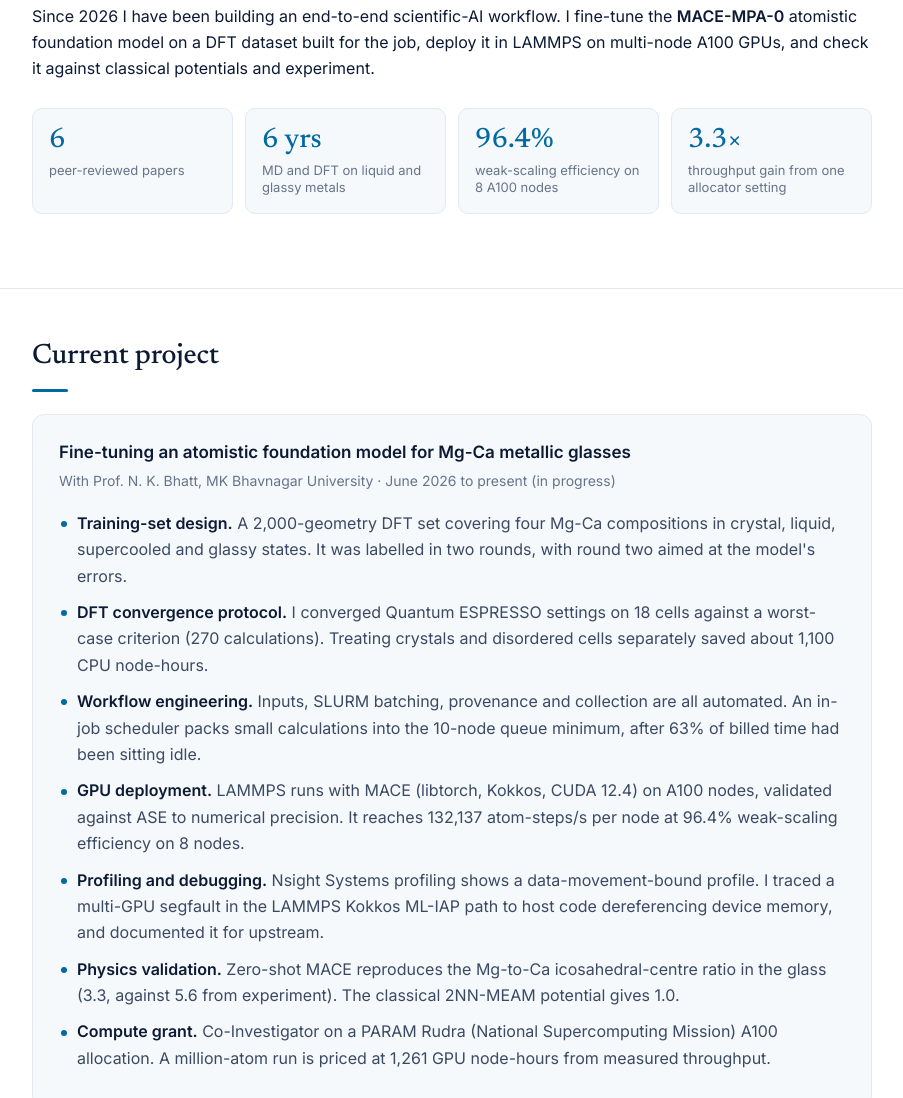
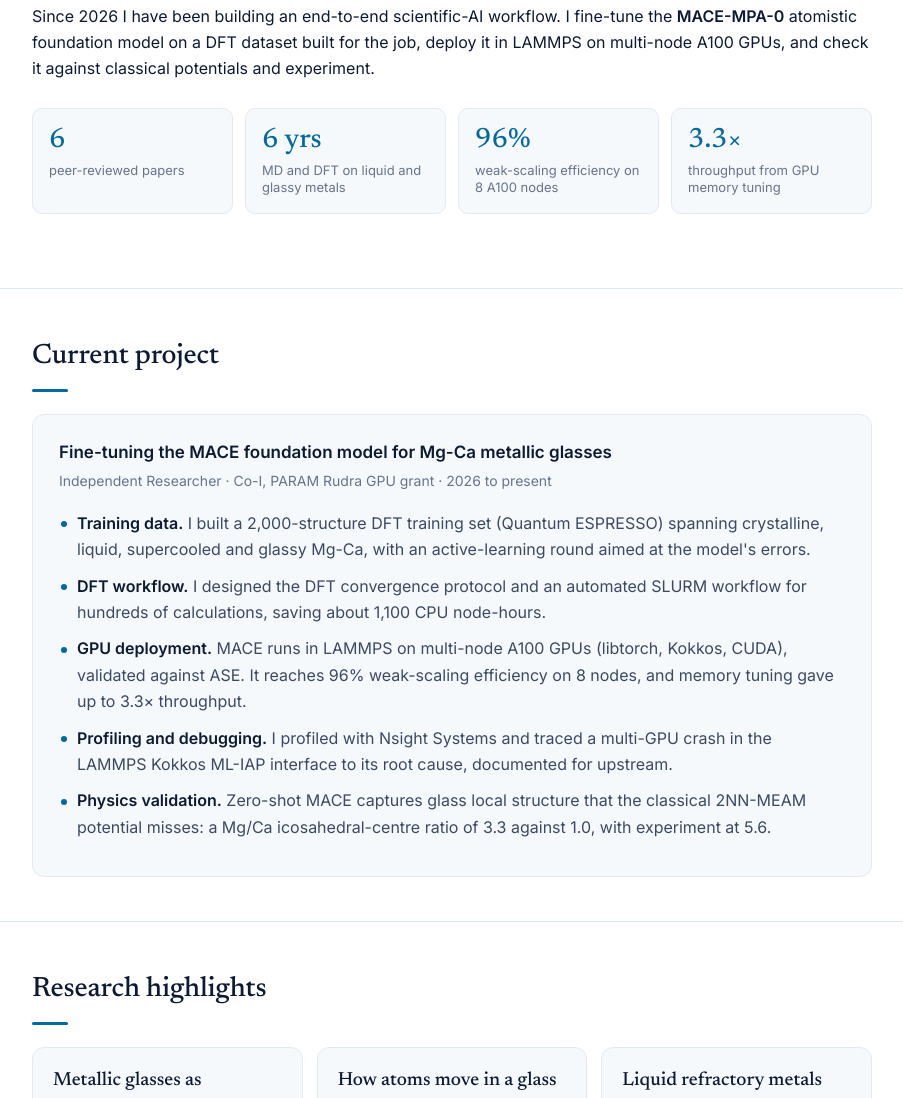
Before and after one commit to anjali-shankar/anjali-shankar.github.io, a plain HTML site: page index.html in a window 1280 px wide. Shown: the part 836-1934 px from the top of the page, without its empty margins (188-1091 px from the left). Drawn offline with Linux system fonts and the light colour scheme.

Commit message:
Update CV and project section to latest CV

```diff
--- a/index.html
+++ b/index.html
@@ -287,8 +287,8 @@ header.hero + section { border-top: 0; }
       <div class="stats">
         <div class="stat"><b>6</b><span>peer-reviewed papers</span></div>
         <div class="stat"><b>6 yrs</b><span>MD and DFT on liquid and glassy metals</span></div>
-        <div class="stat"><b>96.4%</b><span>weak-scaling efficiency on 8 A100 nodes</span></div>
-        <div class="stat"><b>3.3&times;</b><span>throughput gain from one allocator setting</span></div>
+        <div class="stat"><b>96%</b><span>weak-scaling efficiency on 8 A100 nodes</span></div>
+        <div class="stat"><b>3.3&times;</b><span>throughput from GPU memory tuning</span></div>
       </div>
     </div>
   </section>
@@ -297,16 +297,14 @@ header.hero + section { border-top: 0; }
     <div class="wrap">
       <h2>Current project</h2>
       <article class="card">
-        <h3>Fine-tuning an atomistic foundation model for Mg-Ca metallic glasses</h3>
-        <p class="sub">With Prof. N. K. Bhatt, MK Bhavnagar University &middot; June 2026 to present (in progress)</p>
+        <h3>Fine-tuning the MACE foundation model for Mg-Ca metallic glasses</h3>
+        <p class="sub">Independent Researcher &middot; Co-I, PARAM Rudra GPU grant &middot; 2026 to present</p>
         <ul class="points">
-          <li><strong>Training-set design.</strong> A 2,000-geometry DFT set covering four Mg-Ca compositions in crystal, liquid, supercooled and glassy states. It was labelled in two rounds, with round two aimed at the model's errors.</li>
-          <li><strong>DFT convergence protocol.</strong> I converged Quantum ESPRESSO settings on 18 cells against a worst-case criterion (270 calculations). Treating crystals and disordered cells separately saved about 1,100 CPU node-hours.</li>
-          <li><strong>Workflow engineering.</strong> Inputs, SLURM batching, provenance and collection are all automated. An in-job scheduler packs small calculations into the 10-node queue minimum, after 63% of billed time had been sitting idle.</li>
-          <li><strong>GPU deployment.</strong> LAMMPS runs with MACE (libtorch, Kokkos, CUDA 12.4) on A100 nodes, validated against ASE to numerical precision. It reaches 132,137 atom-steps/s per node at 96.4% weak-scaling efficiency on 8 nodes.</li>
-          <li><strong>Profiling and debugging.</strong> Nsight Systems profiling shows a data-movement-bound profile. I traced a multi-GPU segfault in the LAMMPS Kokkos ML-IAP path to host code dereferencing device memory, and documented it for upstream.</li>
-          <li><strong>Physics validation.</strong> Zero-shot MACE reproduces the Mg-to-Ca icosahedral-centre ratio in the glass (3.3, against 5.6 from experiment). The classical 2NN-MEAM potential gives 1.0.</li>
-          <li><strong>Compute grant.</strong> Co-Investigator on a PARAM Rudra (National Supercomputing Mission) A100 allocation. A million-atom run is priced at 1,261 GPU node-hours from measured throughput.</li>
+          <li><strong>Training data.</strong> I built a 2,000-structure DFT training set (Quantum ESPRESSO) spanning crystalline, liquid, supercooled and glassy Mg-Ca, with an active-learning round aimed at the model's errors.</li>
+          <li><strong>DFT workflow.</strong> I designed the DFT convergence protocol and an automated SLURM workflow for hundreds of calculations, saving about 1,100 CPU node-hours.</li>
+          <li><strong>GPU deployment.</strong> MACE runs in LAMMPS on multi-node A100 GPUs (libtorch, Kokkos, CUDA), validated against ASE. It reaches 96% weak-scaling efficiency on 8 nodes, and memory tuning gave up to 3.3&times; throughput.</li>
+          <li><strong>Profiling and debugging.</strong> I profiled with Nsight Systems and traced a multi-GPU crash in the LAMMPS Kokkos ML-IAP interface to its root cause, documented for upstream.</li>
+          <li><strong>Physics validation.</strong> Zero-shot MACE captures glass local structure that the classical 2NN-MEAM potential misses: a Mg/Ca icosahedral-centre ratio of 3.3 against 1.0, with experiment at 5.6.</li>
         </ul>
       </article>
     </div>
```
Also changed, not shown: llms-full.txt, llms.txt, 1 other file.
